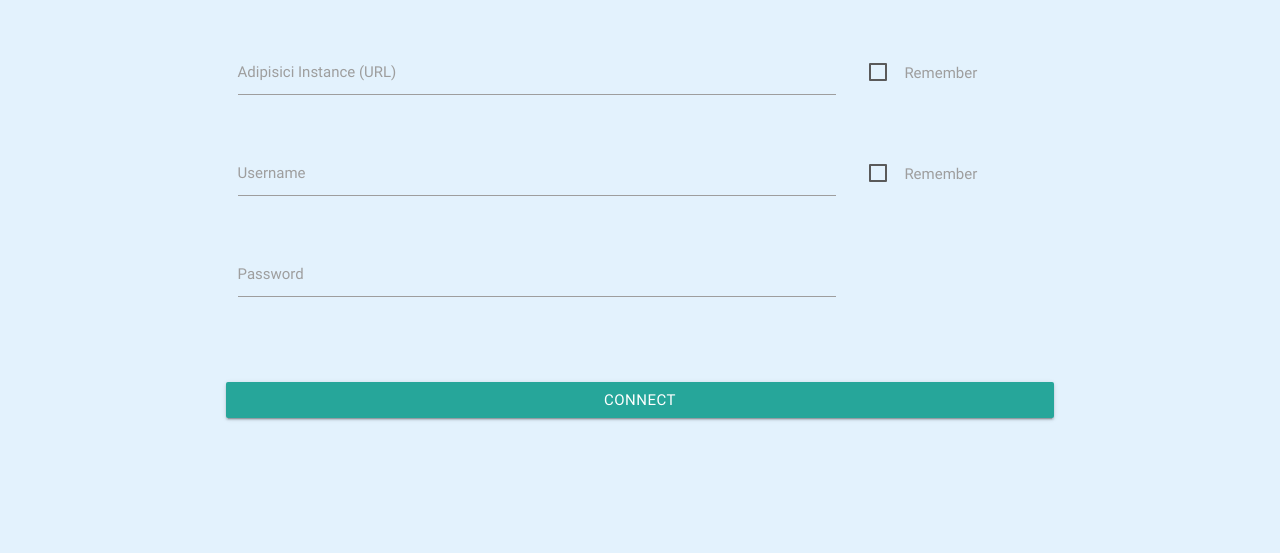
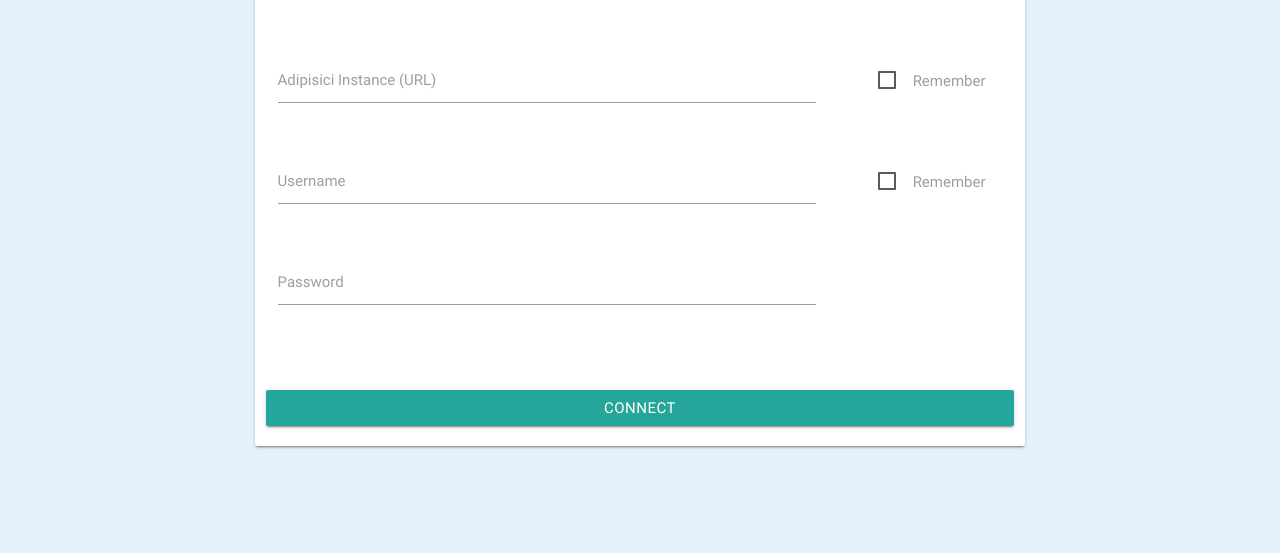
Before and after one commit to rpbeltran/Adipisici-Dashboard, an Electron app: page views/login.html in a window 1280 px wide. Shown: the part 247-800 px from the top of the page. Drawn offline with nearby package versions, Linux system fonts and the light colour scheme; no server answers.

Commit message:
Login Style Changes
Wrapped the login form in a white card. Purely Aesthetic.

```diff
--- a/views/login.html
+++ b/views/login.html
@@ -34,11 +34,11 @@
 </nav>
 
 
-<div id = "main-content">
+<div id = "main-content" class="row" style="max-width: 850px;">
 
 
 
-    <div class="row" style="max-width: 850px;">
+    <div class="card row center-align" >
         <form class="col s12">
 
 
@@ -49,12 +49,12 @@
 
             <div class="row">
 
-                <div class="input-field col s9">
+                <div class="input-field col m9 s12">
                     <input id="adipisici_url" type="text" class="validate">
                     <label for="adipisici_url"> Adipisici Instance (URL) </label>
                 </div>
 
-                <div class="input-field col s3">
+                <div class="input-field col m3 s12">
                     <input id="remember_adipisici_url" type="checkbox" class="def_true validate">
                     <label for="remember_adipisici_url"> Remember </label>
                 </div>
@@ -64,12 +64,12 @@
 
             <div class="row">
 
-                <div class="input-field col s9">
+                <div class="input-field col m9 s12">
                     <input id="username" type="text" class="validate">
                     <label for="username"> Username </label>
                 </div>
 
-                <div class="input-field col s3">
+                <div class="input-field col m3 s12">
                     <input id="remember_username" type="checkbox" class="def_true validate">
                     <label for="remember_username"> Remember </label>
                 </div>
@@ -78,7 +78,7 @@
 
             <div class="row">
 
-                <div class="input-field col s9">
+                <div class="input-field col m9 s12">
                     <input id="password" type="password" class="validate">
                     <label for="password"> Password </label>
                 </div>
```
